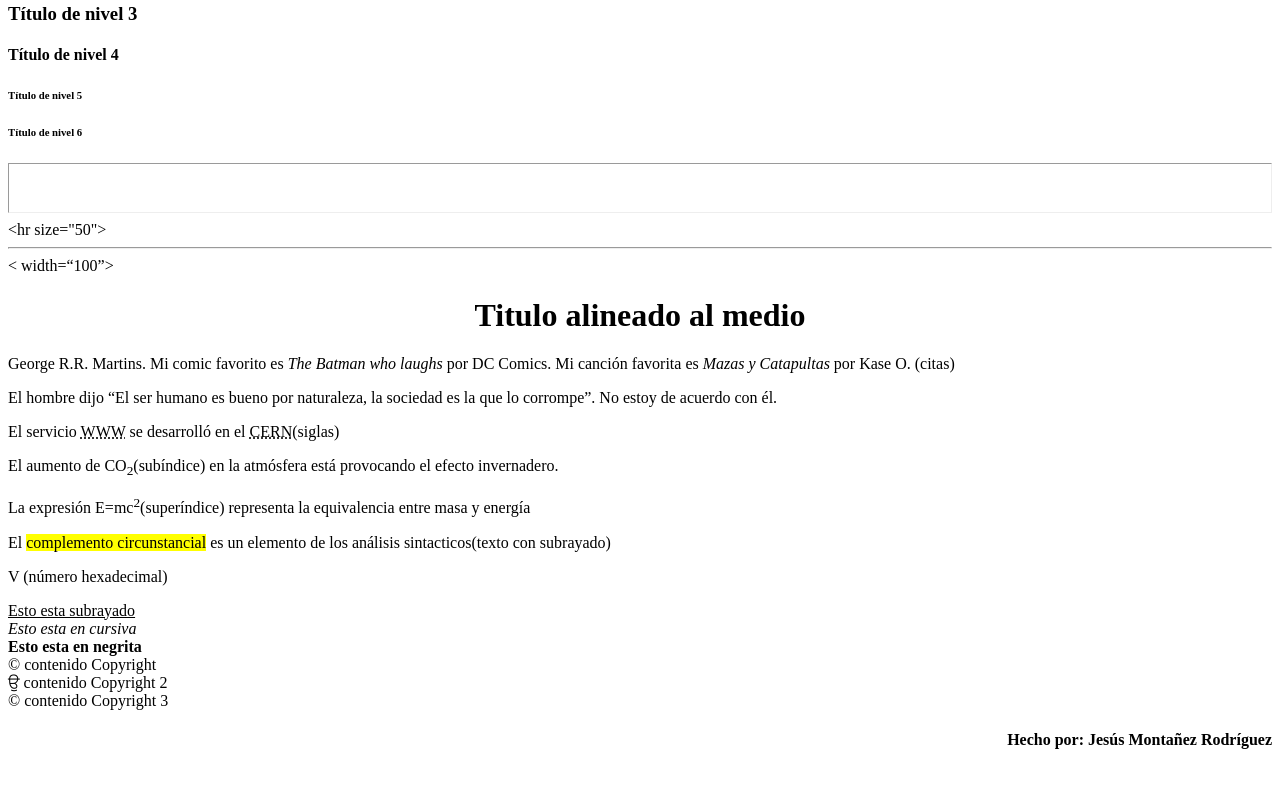
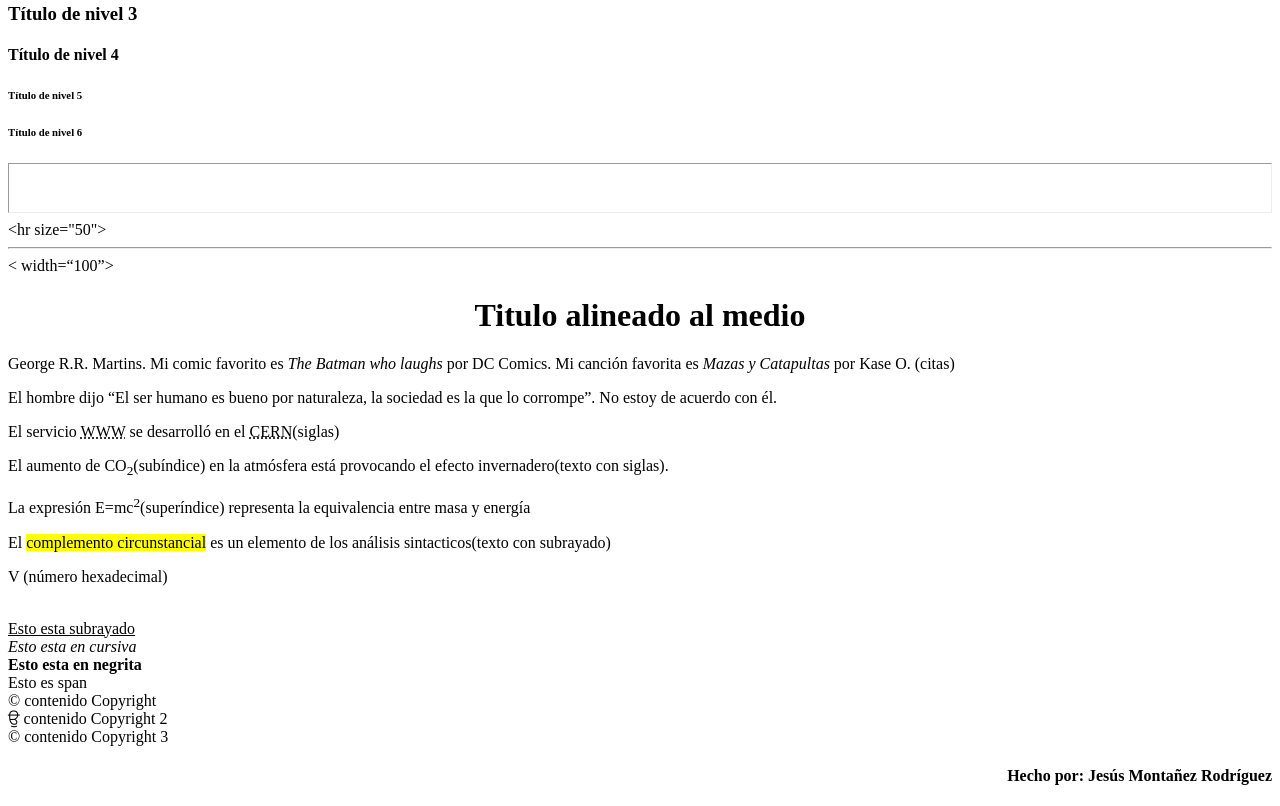
Before and after one commit to JesusMR09/TareaHtml-JesusMontanez, a plain HTML site: page index.html in a window 1280 px wide. Shown: the part 574-1380 px from the top of the page. Before the commit the page ends 1344 px from the top, so only its background shows below. Drawn offline with Linux system fonts and the light colour scheme.

Commit message:
Update index.html

```diff
--- a/index.html
+++ b/index.html
@@ -43,22 +43,20 @@
         George R.R. Martins. Mi comic favorito es <cite>The Batman who laughs</cite>
         por DC Comics. Mi canción favorita es <cite>Mazas y Catapultas</cite> por Kase O. (citas)</p>
     <p>El hombre dijo <q>El ser humano es bueno por naturaleza, la sociedad es la que lo corrompe</q>. No estoy de acuerdo con él.</p>
-    <p>El servicio <abbr title="World Wide Web">WWW</abbr> se
-        desarrolló en el <abbr title="Conseil Européen pour la Recherche
-        Nucléaire">CERN</abbr>(siglas)</p>
-    <p>El aumento de CO<sub>2</sub>(subíndice) en la atmósfera está provocando el efecto invernadero.</p>
+    <p>El servicio <abbr title="World Wide Web">WWW</abbr> se desarrolló en el <abbr title="Conseil Européen pour la Recherche Nucléaire">CERN</abbr>(siglas)</p>
+    <p>El aumento de CO<sub>2</sub>(subíndice) en la atmósfera está provocando el efecto invernadero(texto con siglas).</p>
     <p>La expresión E=mc<sup>2</sup>(superíndice) representa la equivalencia entre masa y energía
     <p>El  <mark>complemento circunstancial</mark> es un elemento de los análisis sintacticos(texto con subrayado)<br>
 
-    <p>&#x56 (número hexadecimal)</p>
+    <p>&#x56 (número hexadecimal)</p><br>
 
     <u>Esto esta subrayado</u><br>
     <i>Esto esta en cursiva</i><br>
     <b>Esto esta en negrita</b><br>
-
+    <span id=mispan>Esto es span</span><br>
     &#169; contenido Copyright<br>
     &#xA09; contenido Copyright 2<br>
-    &copy; contenido Copyright 3    <br>
+    &copy; contenido Copyright 3<br>
     <h4 align="right">Hecho por: Jesús Montañez Rodríguez </h4>
 </body>
 
```
